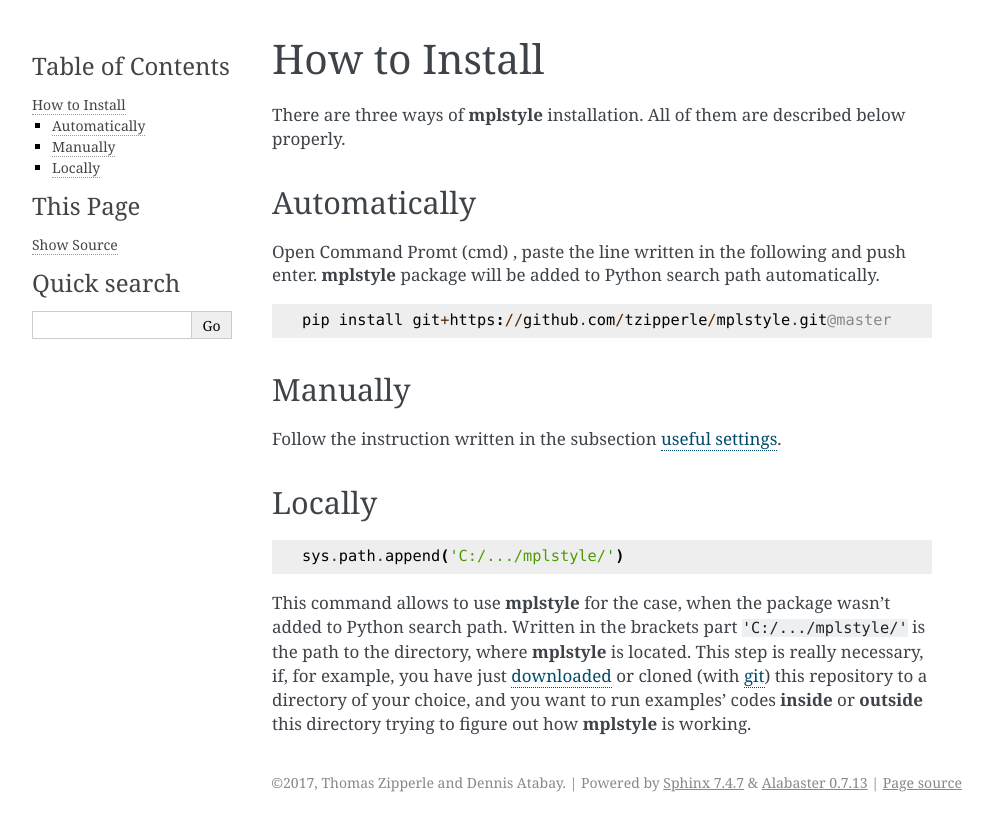
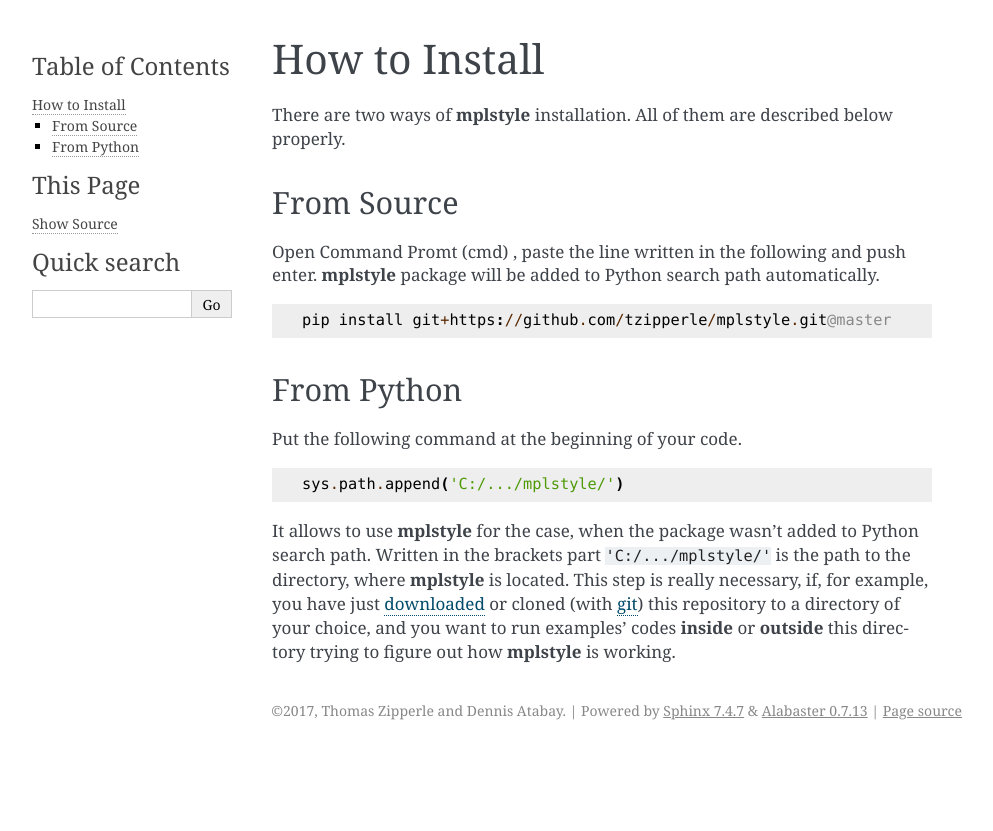
Before and after one commit to tzipperle/mplstyle, a Sphinx documentation site: the page built from docs/instal.rst, in a window 1280 px wide. Shown: the top 831 px of the page, without its empty margins (148-1141 px from the left). Built offline with Sphinx 7.4.7, drawn with Linux system fonts in a browser that asks for light colours.

Commit message:
Update instal.rst

```diff
--- a/docs/instal.rst
+++ b/docs/instal.rst
@@ -4,9 +4,9 @@
 
 How to Install
 ========================
-There are three ways of **mplstyle** installation. All of them are described below properly.
+There are two ways of **mplstyle** installation. All of them are described below properly.
 
-Automatically
+From Source
 """""""""""""""""""""""
 Open Command Promt (cmd) , paste the line written in the following and push enter. **mplstyle** package will be added to Python search path automatically.
 
@@ -14,19 +14,16 @@ Open Command Promt (cmd) , paste the line written in the following and push ente
 
     pip install git+https://github.com/tzipperle/mplstyle.git@master
 
-Manually
+
+From Python
 """""""""""""""""""""""
-Follow the instruction written in the subsection `useful settings`_.
-
-Locally
-"""""""""""""""""""""""
+Put the following command at the beginning of your code.
 ::
 
     sys.path.append('C:/.../mplstyle/')
 
-This command allows to use **mplstyle** for the case, when the package wasn't added to Python search path. Written in the brackets part ``'C:/.../mplstyle/'`` is the path to the directory, where **mplstyle** is located. This step is really necessary, if, for example, you have just `downloaded`_ or cloned (with `git`_) this repository to a directory of your choice, and you want to run examples' codes **inside** or **outside** this directory trying to figure out how **mplstyle** is working.
+It allows to use **mplstyle** for the case, when the package wasn't added to Python search path. Written in the brackets part ``'C:/.../mplstyle/'`` is the path to the directory, where **mplstyle** is located. This step is really necessary, if, for example, you have just `downloaded`_ or cloned (with `git`_) this repository to a directory of your choice, and you want to run examples' codes **inside** or **outside** this directory trying to figure out how **mplstyle** is working.
 
 
 .. _git: http://git-scm.com/
 .. _downloaded: https://github.com/tzipperle/mplstyle/archive/master.zip
-.. _useful settings: https://github.com/tzipperle/mplstyle/tree/dev
```
